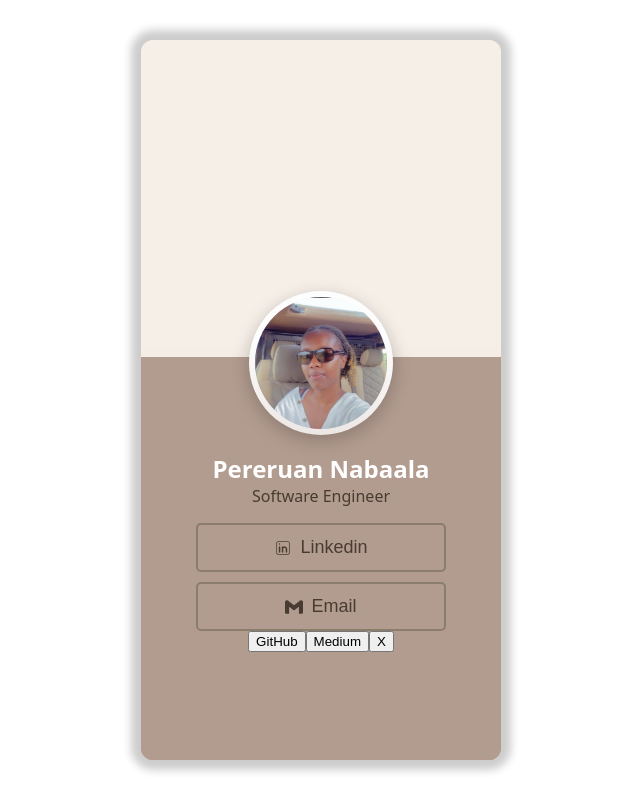
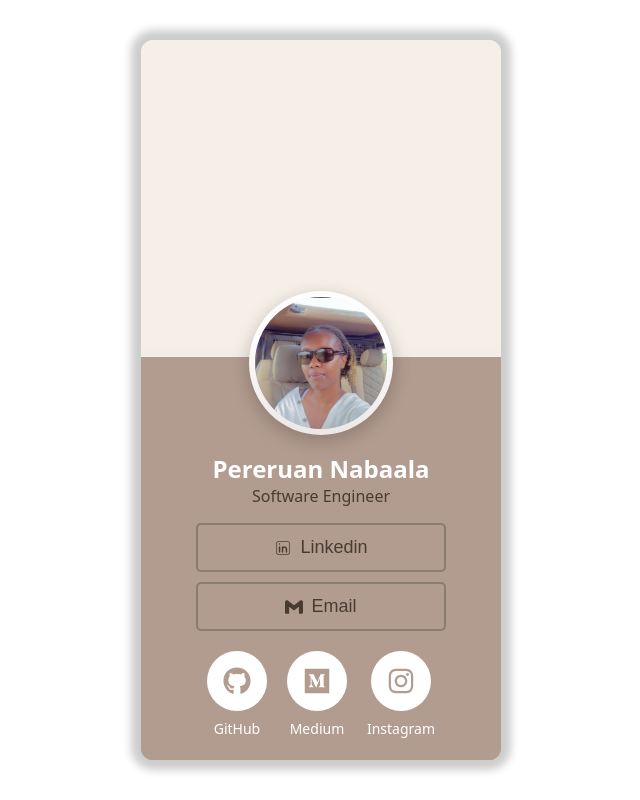
Before and after one commit to pereruannabaala/React-Business-Card, a React (Vite) app: page / in a window 1280 px wide. Shown: the whole page, without its empty margins (319-959 px from the left). Built offline with nearby package versions, Linux system fonts and the light colour scheme.

Commit message:
push code

```diff
--- a/src/components/SocialMedia.jsx
+++ b/src/components/SocialMedia.jsx
@@ -1,9 +1,39 @@
+import { FaGithub, FaMedium, FaInstagram} from "react-icons/fa";
+
 export default function SocialMedia() {
   return (
-    <div className="socials">
-        <button type="button">GitHub</button>
-        <button type="button">Medium</button>
-        <button type="button">X</button>
+    <div className="icon-button">
+
+      <div className="button-container">
+        <button
+          className="round-btn"
+          onClick={() => window.open("https://github.com/pereruannabaala", "_blank")}
+        >
+          <span className="icon"><FaGithub /></span>
+        </button>
+        <div className="label">GitHub</div>
+      </div>
+
+      <div className="button-container">
+        <button
+          className="round-btn"
+          onClick={() => window.open("https://medium.com/@pereruannabaala", "_blank")}
+        >
+          <span className="icon"><FaMedium /></span>
+        </button>
+        <div className="label">Medium</div>
+      </div>
+
+      <div className="button-container">
+        <button
+          className="round-btn"
+          onClick={() => window.open("https://www.instagram.com/pereruannabaala", "_blank")}
+        >
+          <span className="icon"><FaInstagram /></span>
+        </button>
+        <div className="label">Instagram</div>
+      </div>
     </div>
+
   )
 }
--- a/src/index.css
+++ b/src/index.css
@@ -123,3 +123,40 @@ body {
     background-color: #483C32;             /* Fill with taupe on hover */
     color: #FFFFFF;
   }
+
+.icon-button {
+  display: flex;
+  gap: 20px;
+  justify-content: center;
+  margin-top: 20px;
+}
+
+.button-container {
+  display: flex;
+  flex-direction: column;
+  align-items: center;
+}
+
+.round-btn {
+  width: 60px;
+  height: 60px;
+  border-radius: 50%;
+  border: 2px; /* taupe border */
+  background-color: white;
+  cursor: pointer;
+  display: flex;
+  justify-content: center;
+  align-items: center;
+}
+
+.icon {
+  font-size: 28px;
+  color: #b29b8f; ;
+}
+
+.label {
+  margin-top: 8px;
+  color: white;
+  font-size: 14px;
+  text-align: center;
+}
```
